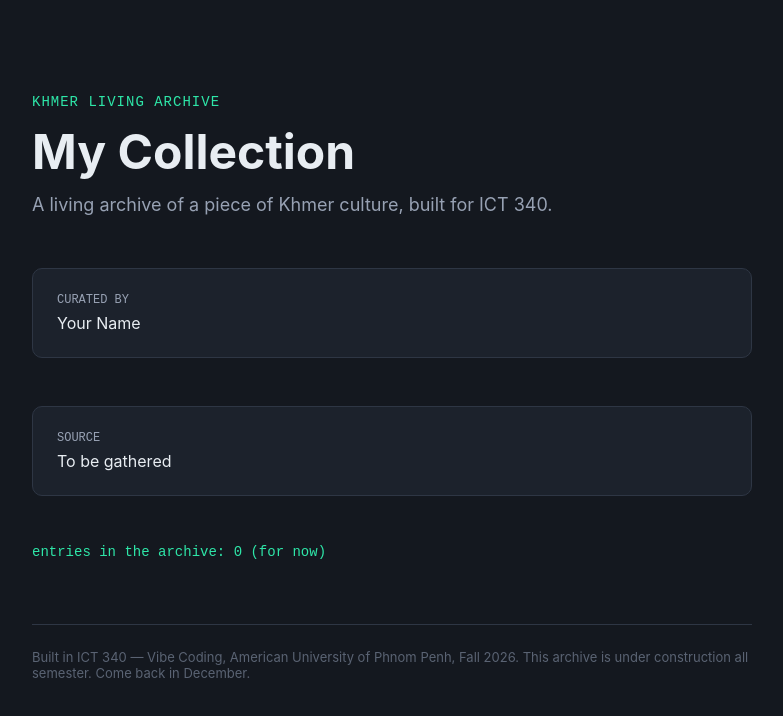
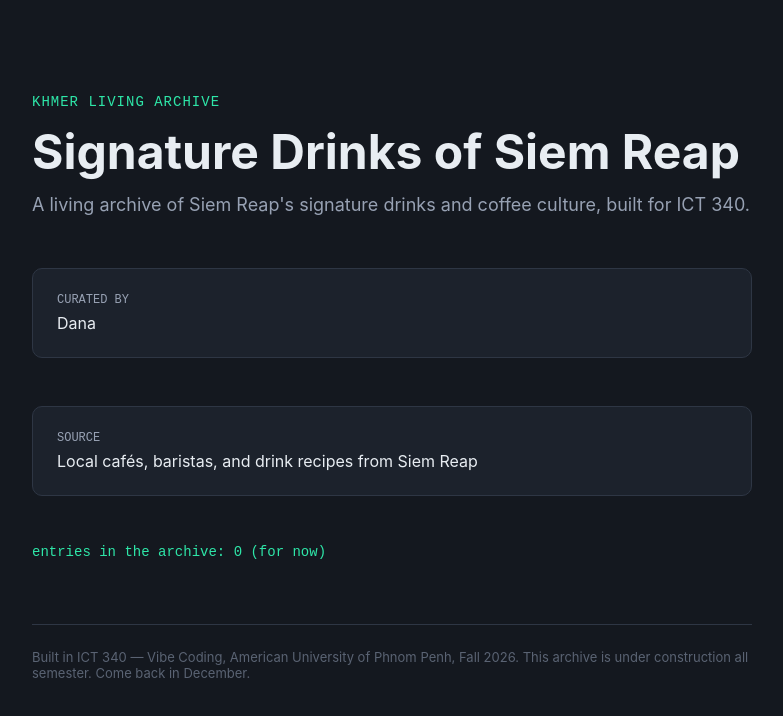
Before and after one commit to khadana/Signature-Drink-of-Siem-Reap, a Next.js app: page / in a window 1280 px wide. Shown: the top 716 px of the page, without its empty margins (248-1031 px from the left). Built offline with nearby package versions, Linux system fonts and the light colour scheme.

Commit message:
make it mine

```diff
--- a/collection.config.js
+++ b/collection.config.js
@@ -8,16 +8,16 @@
 
 const collection = {
   // What does your archive collect? e.g. "Khmer Proverbs"
-  name: "My Collection",
+  name: "Signature Drinks of Siem Reap",
 
   // One sentence: what is this archive, and why does it matter?
-  description: "A living archive of a piece of Khmer culture, built for ICT 340.",
+  description: "A living archive of Siem Reap's signature drinks and coffee culture, built for ICT 340.",
 
   // Who is building this archive? Your name, as you want it shown.
-  curator: "Your Name",
+  curator: "Dana",
 
   // Where does your knowledge come from? A person, a place, a community.
-  source: "To be gathered",
+  source: "Local cafés, baristas, and drink recipes from Siem Reap",
 };
 
 export default collection;
```
